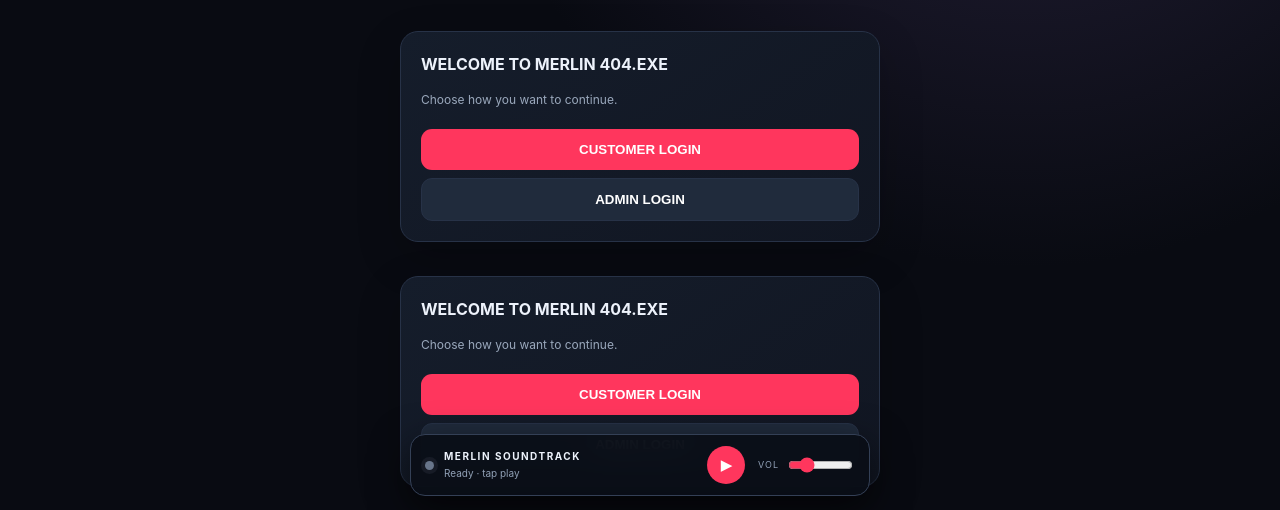
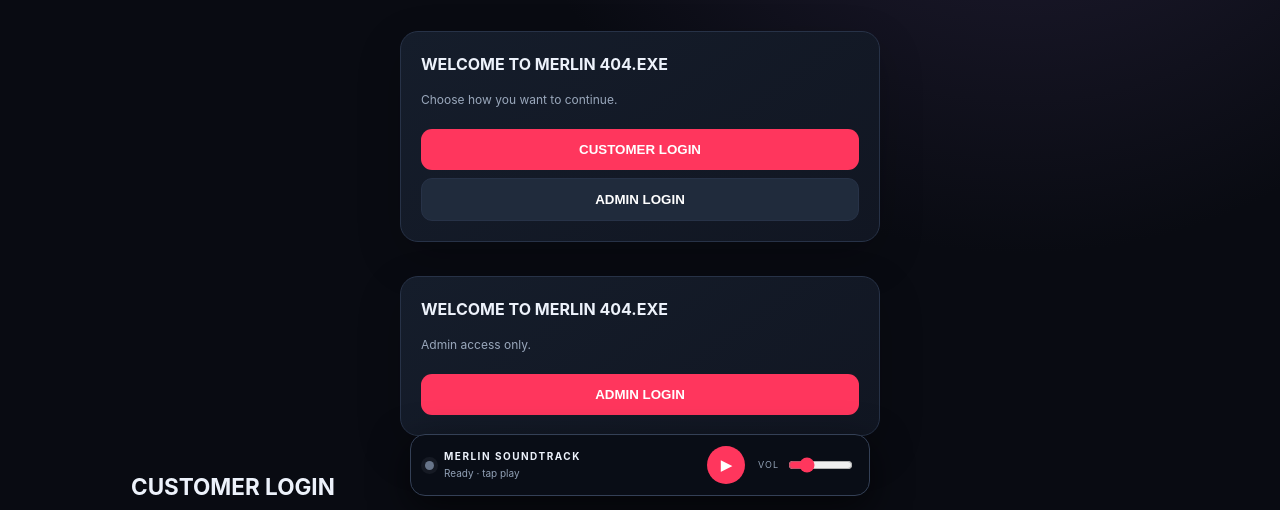
Before and after one commit to simonjoshua7006-eng/merlin-404-sensi-pro, a plain HTML site: page index.html in a window 1280 px wide. Shown: the part 290-800 px from the top of the page. Drawn offline with nearby package versions, Linux system fonts and the light colour scheme.

Commit message:
Update index.html

```diff
--- a/index.html
+++ b/index.html
@@ -38,9 +38,8 @@ body{padding-bottom:78px}
 
 <section id="welcome" class="card lock">
   <h2>WELCOME TO MERLIN 404.EXE</h2>
-  <p class="hint">Choose how you want to continue.</p>
-  <button id="customerChoice">CUSTOMER LOGIN</button>
-  <button id="adminChoice" class="secondary">ADMIN LOGIN</button>
+  <p class="hint">Admin access only.</p>
+  <button id="adminChoice">ADMIN LOGIN</button>
 </section>
 
 <section id="login" class="card lock hidden">
```
